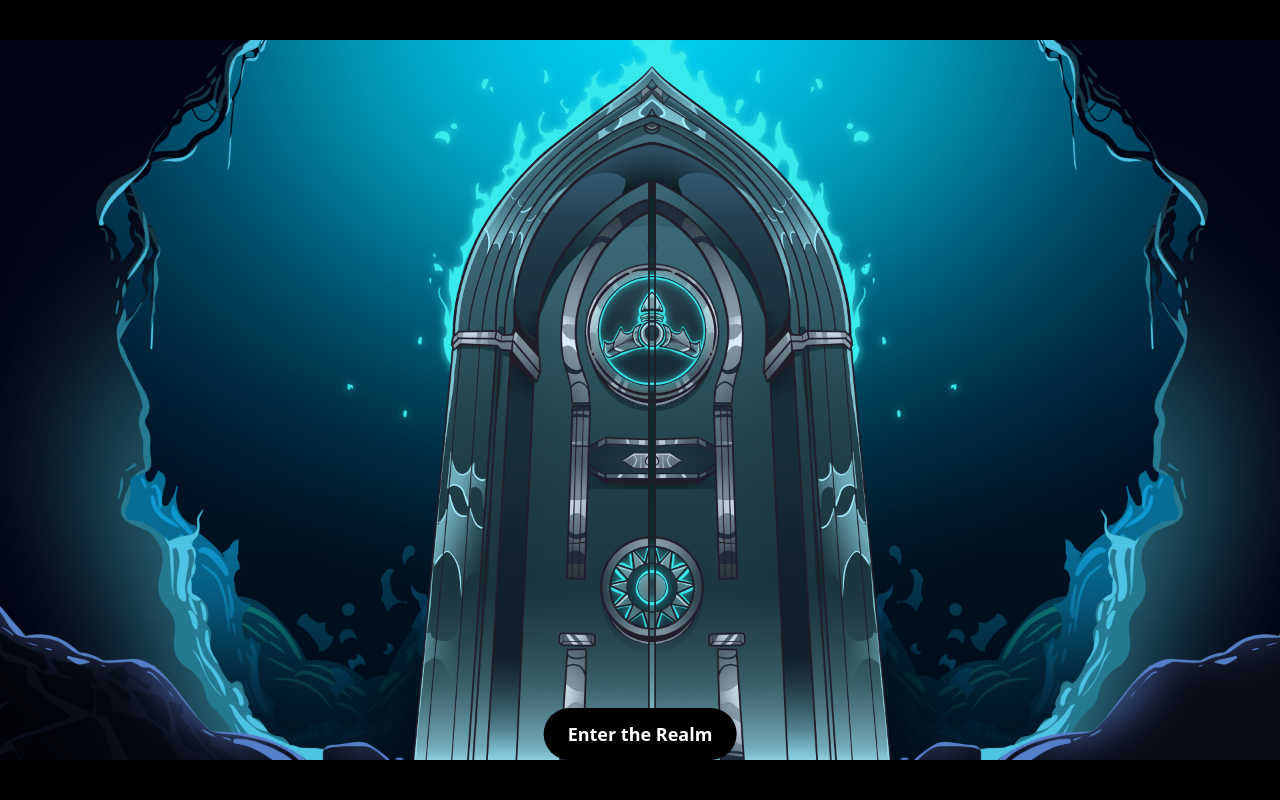
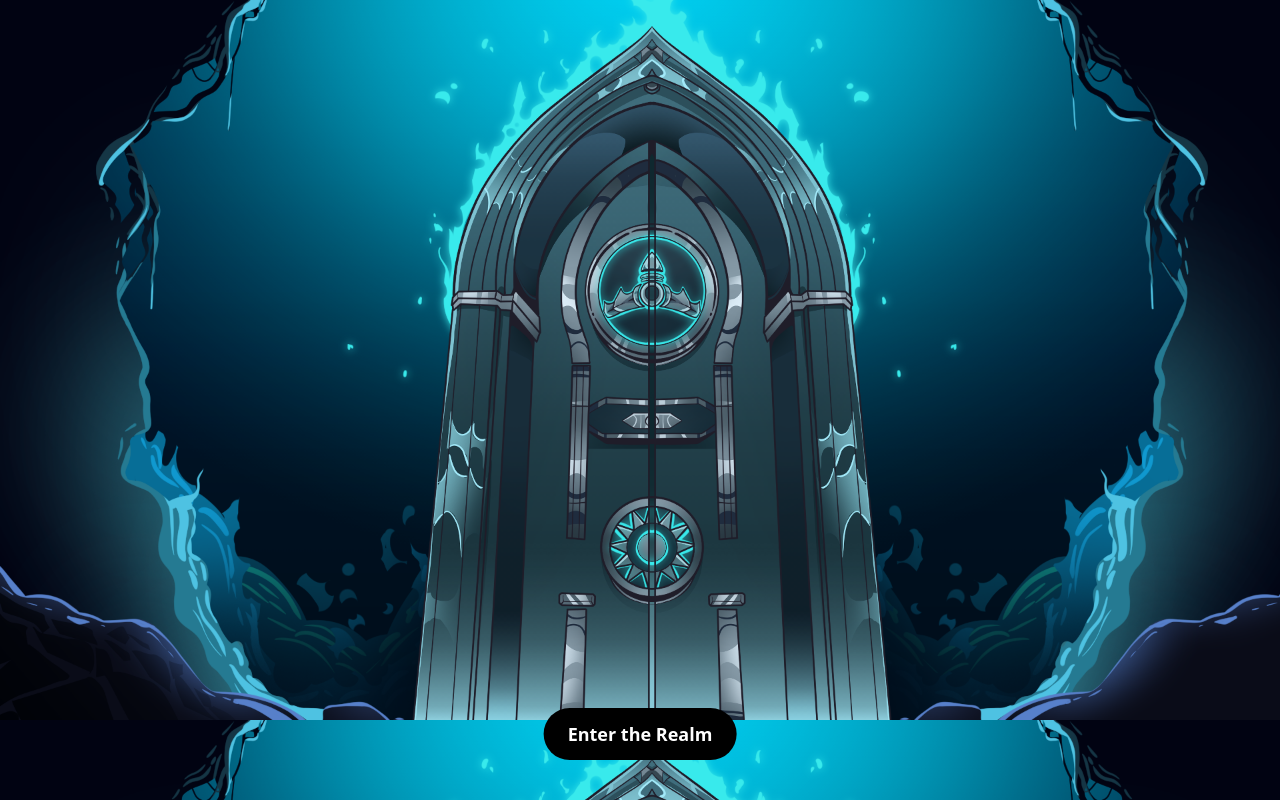
Before and after one commit to TheinSoe137/coronad2.0, a React (Vite) app in the folder coronad/: page / in a window 1280 px wide. Shown: the top 800 px of the page. Built offline with nearby package versions, Linux system fonts and the light colour scheme; a web font is replaced by a local one.

Commit message:
refactor: update loader display

```diff
--- a/coronad/src/mycomponents/Loader.jsx
+++ b/coronad/src/mycomponents/Loader.jsx
@@ -19,7 +19,21 @@ export default function Loader() {
 
   return (
     <div className="flex flex-col items-center justify-center min-h-screen bg-black overflow-none">
-      <AnimatePresence>
+      <AnimatePresence className="hidden md:block">
+        {!animateOut && (
+          <motion.img
+            key="logo"
+            src={loaderImg}
+            alt="Loader-image"
+            initial={{ opacity: 1, scale: 1 }}
+            exit={{ opacity: 0.5, scale: 1.5}}
+            transition={{ duration: 3 }}
+            className="w-[100%] max-w-[100vw] h-auto max-h-[100vh]"
+
+          />
+        )}
+      </AnimatePresence>
+       <AnimatePresence className="md:hidden">
         {!animateOut && (
           <motion.img
             key="logo"
```
